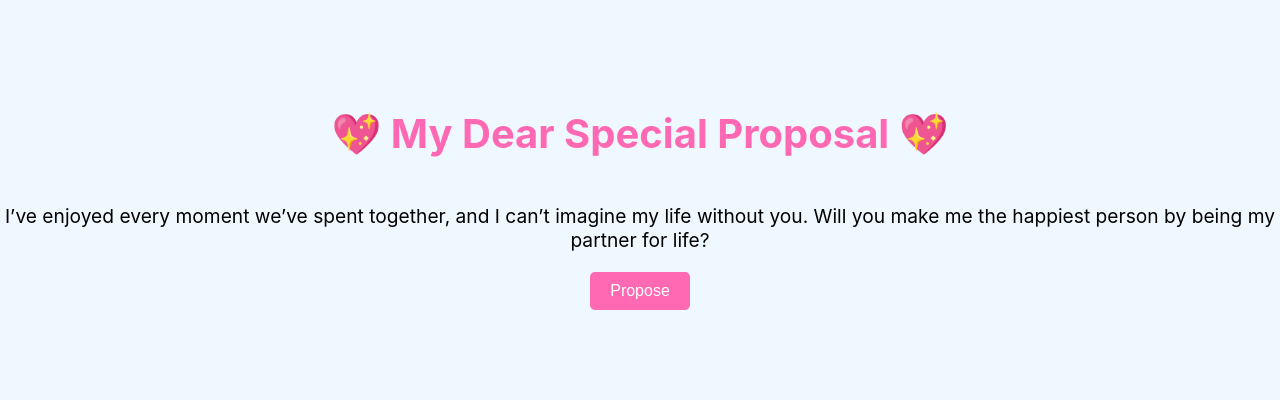
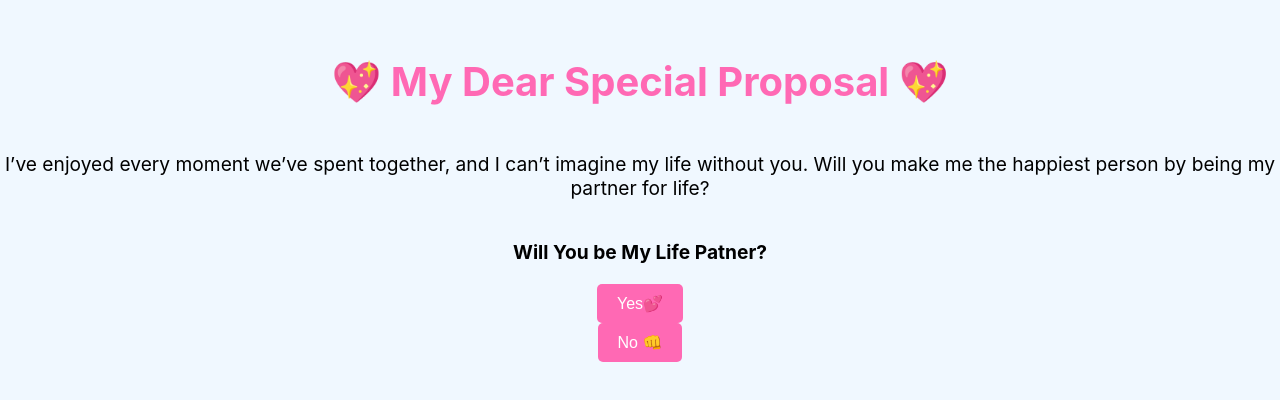
Before and after one commit to Patel-Panth/Proposal-react-app, a React (Create React App) app: page / in a window 1280 px wide. Shown: the part 204-604 px from the top of the page. Built offline with nearby package versions, Linux system fonts and the light colour scheme.

Commit message:
changed done

```diff
--- a/public/index.html
+++ b/public/index.html
@@ -2,7 +2,7 @@
 <html lang="en">
   <head>
     <meta charset="utf-8" />
-    <link rel="icon" href="https://static.vecteezy.com/system/resources/previews/037/371/581/original/3d-white-frame-with-heart-and-love-emoji-social-media-online-platform-concept-icon-online-communication-on-application-for-valentine-day-mother-day-women-day-wedding-sticker-greeting-card-png.png" />
+    <link rel="icon" href="%PUBLIC_URL%/image.png" />
     <meta name="viewport" content="width=device-width, initial-scale=1" />
     <meta name="theme-color" content="#000000" />
     <meta
--- a/src/components/profile.js
+++ b/src/components/profile.js
@@ -1,4 +1,5 @@
-import React, { useState } from 'react'
+/* eslint-disable react-hooks/rules-of-hooks */
+import React, { useEffect, useState } from 'react'
 
 const profile = () => {
     // eslint-disable-next-line react-hooks/rules-of-hooks
@@ -8,7 +9,20 @@ const profile = () => {
           console.log("true");
             setProposal(true);
 
+
     }
+    const [count,setCount] = useState(0);
+    const handleProposalRejected = ()=>{
+      console.log("count");
+      setCount(count+1);
+    }
+
+    useEffect(() => {
+
+      if (count > 3) {
+
+      }
+  }, [count]);
 
   return (
        <div style={styles.container}>
@@ -17,10 +31,19 @@ const profile = () => {
       I’ve enjoyed every moment we’ve spent together, and I can’t imagine my life without you.
       Will you make me the happiest person by being my partner for life?
     </p>
+    <h2 style={styles.message}>Will You be My Life Patner?</h2>
+    {(isProposed===false && count <4)&&(
     <button onClick={handleProposal} style={styles.button}>
-      Propose
+      Yes💕
     </button>
-    {isProposed && (
+    )}
+    {(count < 4 && isProposed===false) && (
+    <button onClick={handleProposalRejected} style={styles.button}>
+      No 👊
+    </button>
+    )}
+
+    {isProposed && count < 3 && (
       <div style={styles.response}>
         <h2>💍 You are my everything! 💍</h2>
         <p style={styles.responseMessage}>
@@ -28,10 +51,36 @@ const profile = () => {
         </p>
       </div>
     )}
-    </div>
-  )
+
+    {(count===1 && isProposed===false)&&(
+       <div style={styles.response}>
+       <p>Please Baby🥺</p>
+     </div>
+    )}
+{(count === 2&& isProposed===false)&&(
+        <div style={styles.response}>
+            <p>Please Please Baby🐣</p>
+        </div>
+      )}
+    {(count === 3&& isProposed===false)&&(
+        <div style={styles.response}>
+            <p>Ek Lafot Padsene Sani Mani Yes Per Click Ker</p>
+        </div>
+      )}
+
+      {count > 3 && (
+        <div style={styles.response}>
+          <h1>Thank You For Accepting Me😊.</h1>
+          <div style={styles.responseMessage}>
+            <p>I Will Make You Happiest Person in My Life❤️.  </p>
+          </div>
+        </div>
+      )}
+
+  </div>)
 };
-  const styles = {
+
+ const styles = {
     container: {
       display: 'flex',
       flexDirection: 'column',
```
